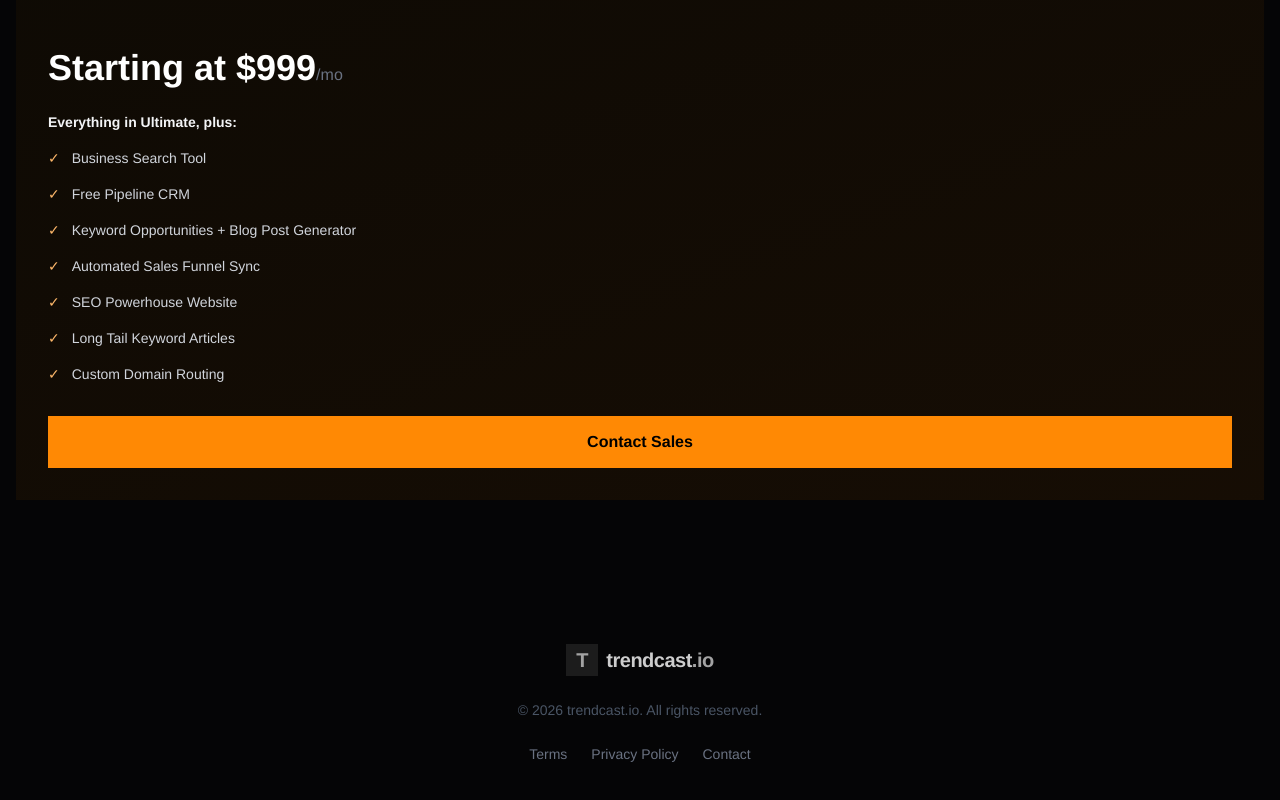
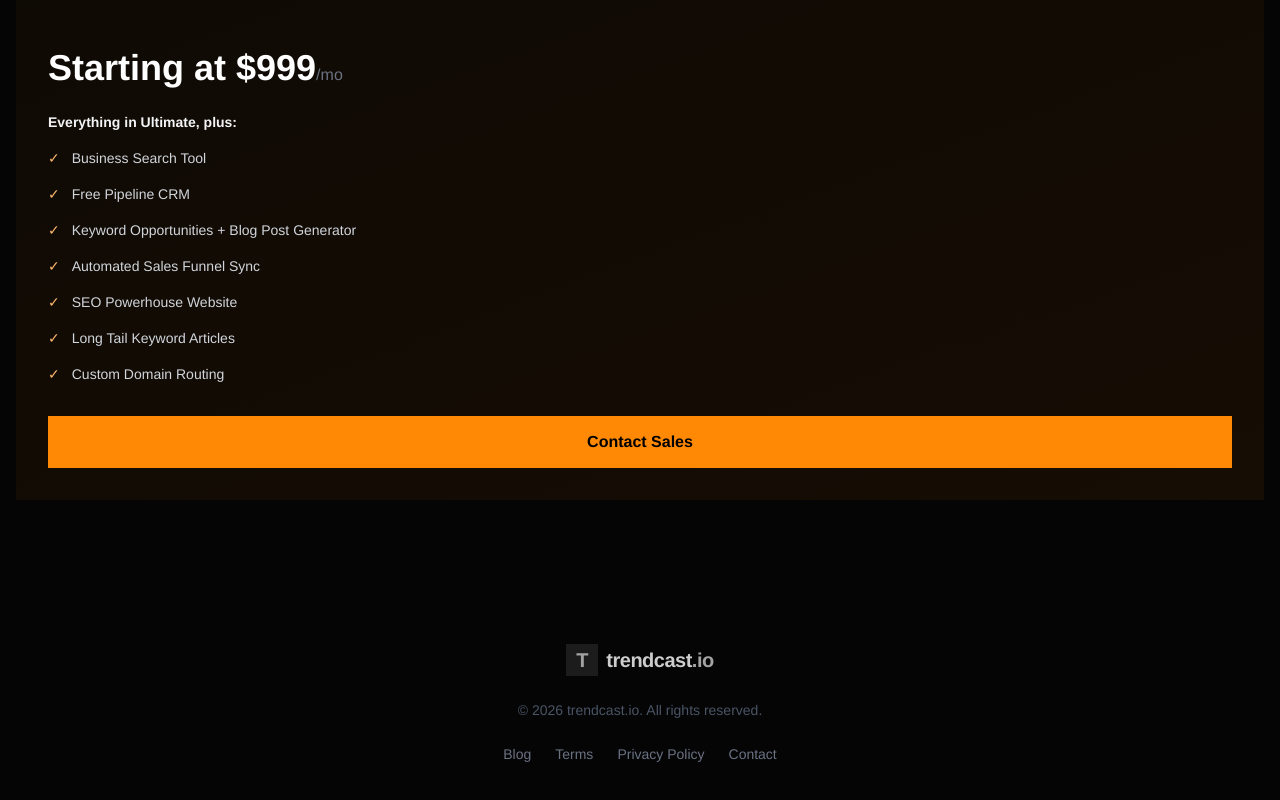
Before and after one commit to agent1ppw-ship-it/trendcast, a Next.js app: page / in a window 1280 px wide. Shown: the part 5746-6546 px from the top of the page. Built offline with nearby package versions, Linux system fonts and the light colour scheme; no server answers.

Commit message:
Add public blog links to site navigation

```diff
--- a/src/app/page.tsx
+++ b/src/app/page.tsx
@@ -418,6 +418,7 @@ export default function Home() {
           </div>
           <p className="text-gray-600 text-sm">© 2026 trendcast.io. All rights reserved.</p>
           <div className="flex gap-6 text-sm">
+            <Link href="/blog" className="text-gray-500 hover:text-gray-300 transition-colors">Blog</Link>
             <Link href="#" className="text-gray-500 hover:text-gray-300 transition-colors">Terms</Link>
             <Link href="#" className="text-gray-500 hover:text-gray-300 transition-colors">Privacy Policy</Link>
             <Link href="#" className="text-gray-500 hover:text-gray-300 transition-colors">Contact</Link>
--- a/src/components/Navbar.tsx
+++ b/src/components/Navbar.tsx
@@ -8,6 +8,7 @@ import { signOut, useSession } from 'next-auth/react';
 const desktopNavItems = [
     { href: '/#features', label: 'Features' },
     { href: '/#pricing', label: 'Pricing' },
+    { href: '/blog', label: 'Blog' },
     { href: '/signup?mode=signin', label: 'CRM Login' },
     { href: '/dashboard/leads', label: 'Lead Extractor' },
     { href: '/hub', label: 'Contractor Forums', accent: true },
@@ -16,6 +17,7 @@ const desktopNavItems = [
 const mobileNavItems = [
     { href: '/#features', label: 'Features' },
     { href: '/#pricing', label: 'Pricing' },
+    { href: '/blog', label: 'Blog' },
     { href: '/signup?mode=signin', label: 'CRM Login' },
     { href: '/dashboard/leads', label: 'Lead Extractor' },
     { href: '/dashboard/businesses', label: 'Business Finder' },
```
